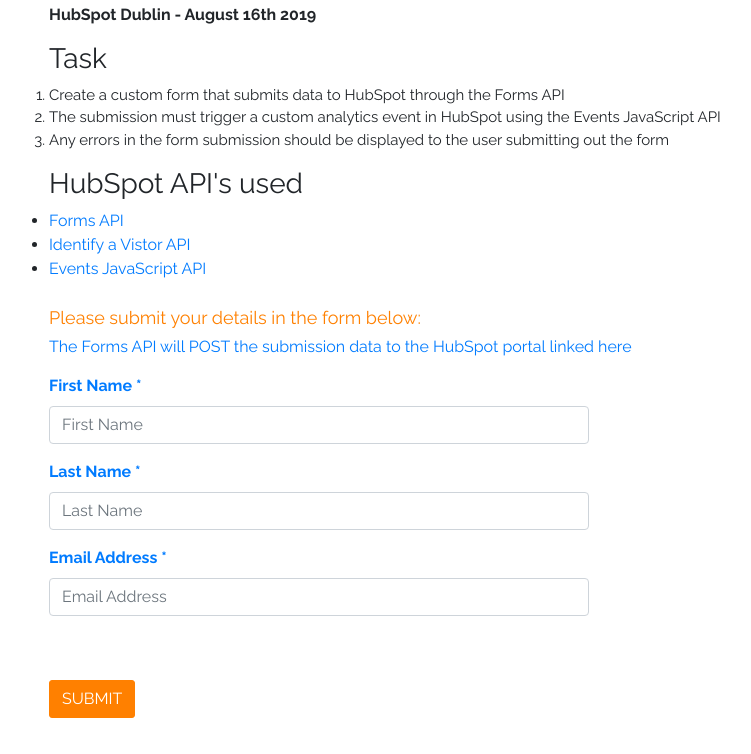
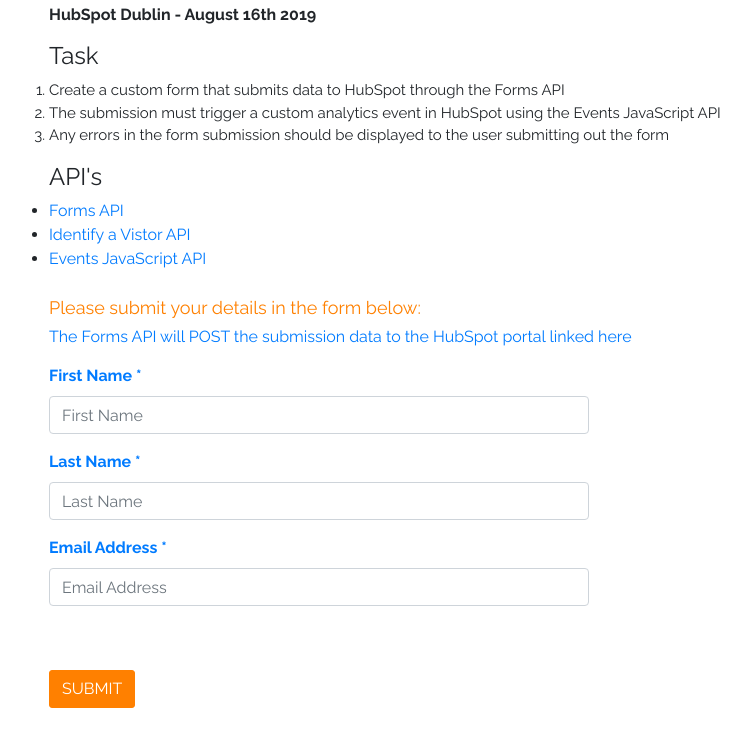
Before and after one commit to rahmona-henry/developer-advocate, a website: page client/index.html in a window 1280 px wide. Shown: the part 46-800 px from the top of the page, without its empty margins (36-787 px from the left). Drawn offline with nearby package versions, Linux system fonts and the light colour scheme.

```diff
--- a/client/index.html
+++ b/client/index.html
@@ -39,13 +39,13 @@
       <div class="row">
         <div class="col-md-9">
           <div class="section-title">
-            <h3>Task</h3>
+            <h4>Task</h4>
             <ol>
               <li>Create a custom form that submits data to HubSpot through the Forms API</a></li>
               <li>The submission must trigger a custom analytics event in HubSpot using the Events JavaScript API</li>
               <li>Any errors in the form submission should be displayed to the user submitting out the form</li>
           </ol>
-          <h3>HubSpot API's used</h3>
+          <h4>API's</h4>
           <ul>
             <li><a href="https://developers.hubspot.com/docs/methods/forms/submit_form_v3"> Forms API</a></li>
             <li><a href="https://developers.hubspot.com/docs/methods/tracking_code_api/identify_visitor"> Identify a Vistor API </li>
```
